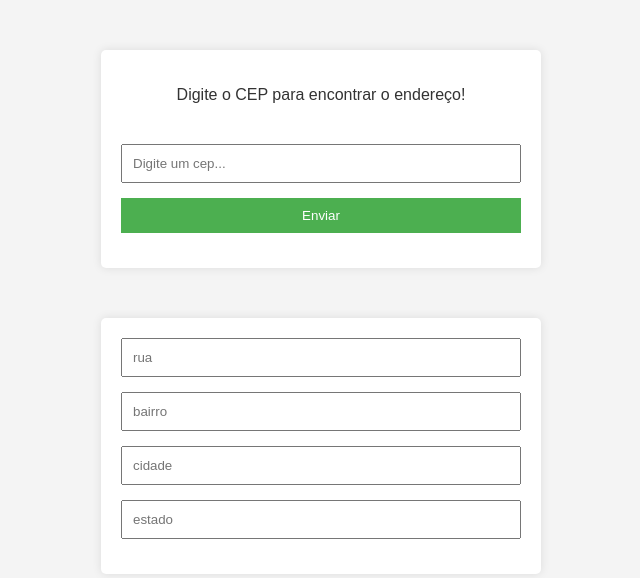
After one commit to Luis-txrrorzin/Projeto3, a PHP site: page /endereco.php in a window 1280 px wide. The commit adds this page. Shown: the top 578 px of the page, without its empty margins (319-959 px from the left). Run offline with PHP 8.4, Linux system fonts and the light colour scheme.

Commit message:
Ediçoes e Adiçoes
Alterações no back e adião da api para buscar endereço

```diff
--- a/Front/dash_adm.php
+++ b/Front/dash_adm.php
@@ -29,7 +29,8 @@ $db = $database->getConnection();
               <th>ID</th>
               <th>Tarefa</th>
               <th>Descrição</th>
-              <th>Ação</th>
+              <th>Endereço</th>
+              <th>Ações</th>
           </tr>
       </thead>
       <tbody>
--- a/Front/dash_usu.php
+++ b/Front/dash_usu.php
@@ -8,7 +8,7 @@
 </head>
 <body>
     <div class="topo">
-        <a href="../Front/usuarios.php">Buscar Endereços</a>
+        <a href="../Front/endereco.php">Buscar Endereços</a>
     </div>
 
     <?php
@@ -27,6 +27,7 @@
                 <th>Tarefa</th>
                 <th>Descrição</th>
                 <th>Data</th>
+                <th>Endereço</th>
             </tr>
         </thead>
         <tbody>
--- /dev/null
+++ b/Front/endereco.php
@@ -0,0 +1,32 @@
+<?php
+
+if(isset($_POST['enviar'])){
+    $cep = $_POST['cep'];
+
+    $url = "https://viacep.com.br/ws/{$cep}/json/";
+
+    $endereco = json_decode(file_get_contents($url));
+}
+?>
+<!DOCTYPE html>
+<html lang="pt-br">
+<head>
+    <meta charset="UTF-8">
+    <meta name="viewport" content="width=device-width, initial-scale=1.0">
+    <link rel="stylesheet" href="../css/endereco.css">
+    <title>Buscar CEP</title>
+</head>
+<body>
+    <form action="" method="post">
+        <p>Digite o CEP para encontrar o endereço!</p>
+        <input type="text" placeholder="Digite um cep..." name="cep">
+        <input type="submit" name="enviar" value="Enviar">
+    </form>
+    <form >
+        <input type="text" placeholder="rua" name="rua" value="<?php if(isset($_POST['enviar'])) echo $endereco->logradouro ?>">
+        <input type="text" placeholder="bairro" name="bairro" value="<?php if(isset($_POST['enviar']))  echo $endereco->bairro ?>">
+        <input type="text" placeholder="cidade" name="cidade" value="<?php if(isset($_POST['enviar']))  echo $endereco->localidade ?>">
+        <input type="text" placeholder="estado" name="estado" value="<?php if(isset($_POST['enviar'])) echo $endereco->uf ?>">
+    </form>
+</body>
+</html>
--- a/Front/inserir.php
+++ b/Front/inserir.php
@@ -19,6 +19,9 @@
     <label for="data">Data</label>
     <input type="text" name="data" placeholder="Adicione a data." required />
 
+    <label for="endereco">Endereço</label>
+    <input type="text" name="endereco" placeholder="Adicione o endereço da tarefa." required />
+
     <button type="submit">SALVAR</button>
   </form>
 </body>
--- a/Front/usuarios.php
+++ b/Front/usuarios.php
@@ -17,7 +17,6 @@
                     <th>Nome</th>
                     <th>Email</th>
                     <th>Admin</th>
-                    <th>Endereço</th>
                 </tr>
             </thead>
             <tbody>
@@ -39,9 +38,6 @@
                     echo "<td>" . $usuario['nome'] . "</td>";
                     echo "<td>" . $usuario['email'] . "</td>";
                     echo "<td>" . ($usuario['admin'] == 1 ? 'Sim' : 'Não') . "</td>";
-                    echo "<td>";
-                        echo "<a href='../php/deletar_tarefa.php?id_tarefa=" . $row['id'] . "'><img src='../img/lata-de-lixo.png' alt='lixo'></a>";
-                    echo"</td>";
                     echo "</tr>";
                 }
                 ?>
--- /dev/null
+++ b/css/endereco.css
@@ -0,0 +1,53 @@
+/* form {
+    display: flex;
+    flex-direction: column;
+    width: 30vw;
+    height: 40vh;
+    margin: 10vh auto;
+    justify-content: space-around;
+} */
+
+body {
+    font-family: 'Arial', sans-serif;
+    background-color: #f4f4f4;
+    margin: 0;
+    padding: 0;
+}
+
+form {
+    max-width: 400px;
+    margin: 50px auto;
+    background-color: #fff;
+    padding: 20px;
+    border-radius: 5px;
+    box-shadow: 0 0 10px rgba(0, 0, 0, 0.1);
+}
+
+p {
+    font-size: 16px;
+    color: #333;
+    display: flex;
+    justify-content: center;
+    align-items: center;
+    margin-bottom: 40px;
+}
+
+input {
+    width: 100%;
+    padding: 10px;
+    margin-bottom: 15px;
+    box-sizing: border-box;
+}
+
+input[type="submit"] {
+    background-color: #4caf50;
+    color: #fff;
+    cursor: pointer;
+    border: none;
+}
+
+input[type="submit"]:hover {
+    background-color: #45a049;
+}
+
+/* Adicione mais estilos conforme necessário para o segundo formulário */
--- a/php/alterar_tarefa.php
+++ b/php/alterar_tarefa.php
@@ -2,6 +2,9 @@
 include_once "../database/DataBase.php";
 $database = new DataBase();
 $db = $database->getConnection();
+
+include_once "../Crud/CrudTarefas.php"; // Certifique-se de incluir corretamente o arquivo que contém a classe CrudTarefas
+
 
 if ($_SERVER["REQUEST_METHOD"] == "POST") {
     $id_tarefa = $_POST['id_tarefa'];
--- a/php/inserir_tarefa.php
+++ b/php/inserir_tarefa.php
@@ -11,8 +11,9 @@ if ($_SERVER["REQUEST_METHOD"] == "POST") {
     $tarefa = $_POST['tarefa'];
     $descricao = $_POST['descricao'];
     $data = $_POST['data'];
+    $endereco = $_POST['endereco'];
 
     // Adiciona a tarefa ao banco de dados
-    $crudTarefas->adicionarTarefa($tarefa, $descricao, $data);
+    $crudTarefas->adicionarTarefa($tarefa, $descricao, $data, $endereco);
 }
 ?>
```
Also changed, not shown: Crud/CrudTarefas.php (+5 -3 lines).
